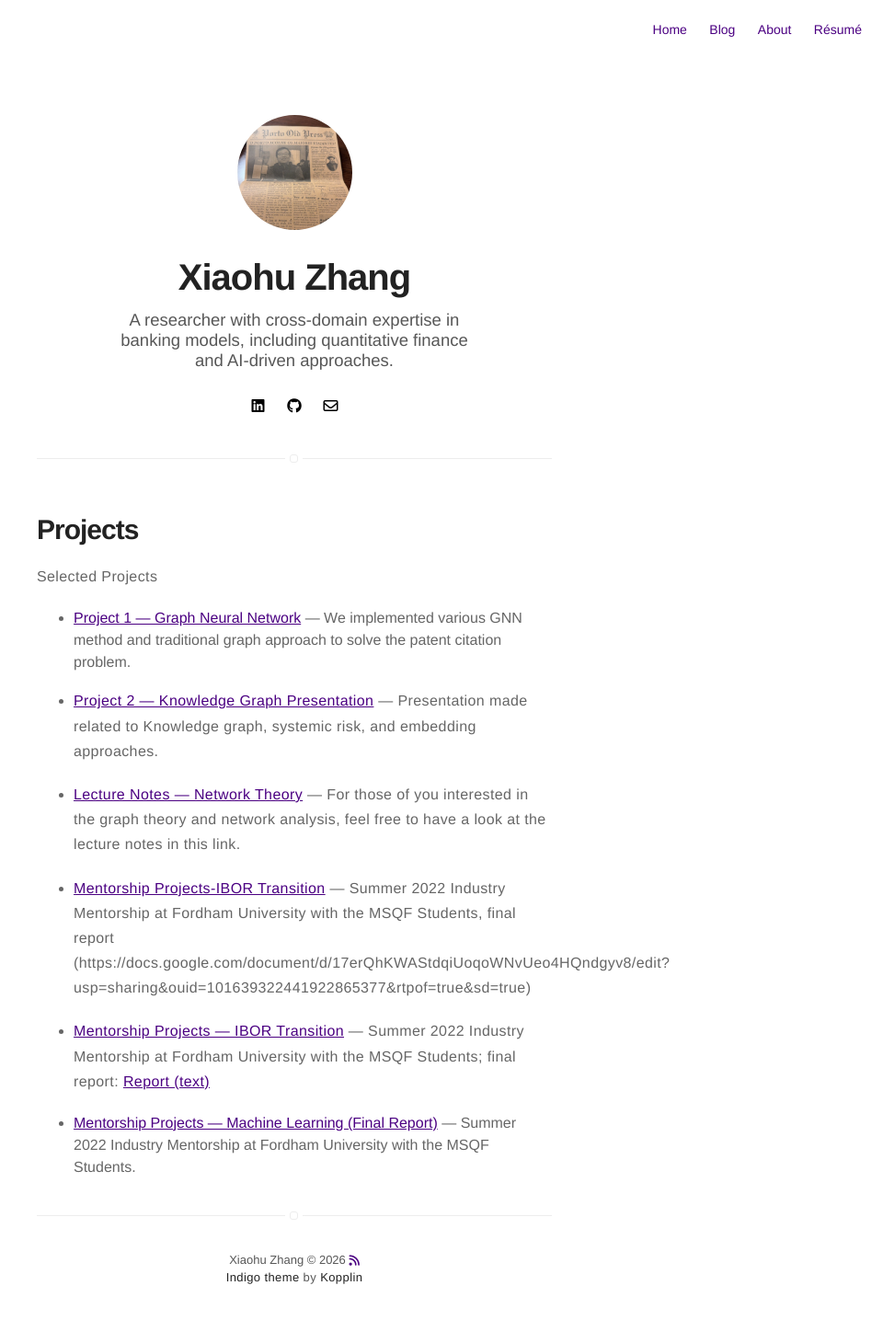
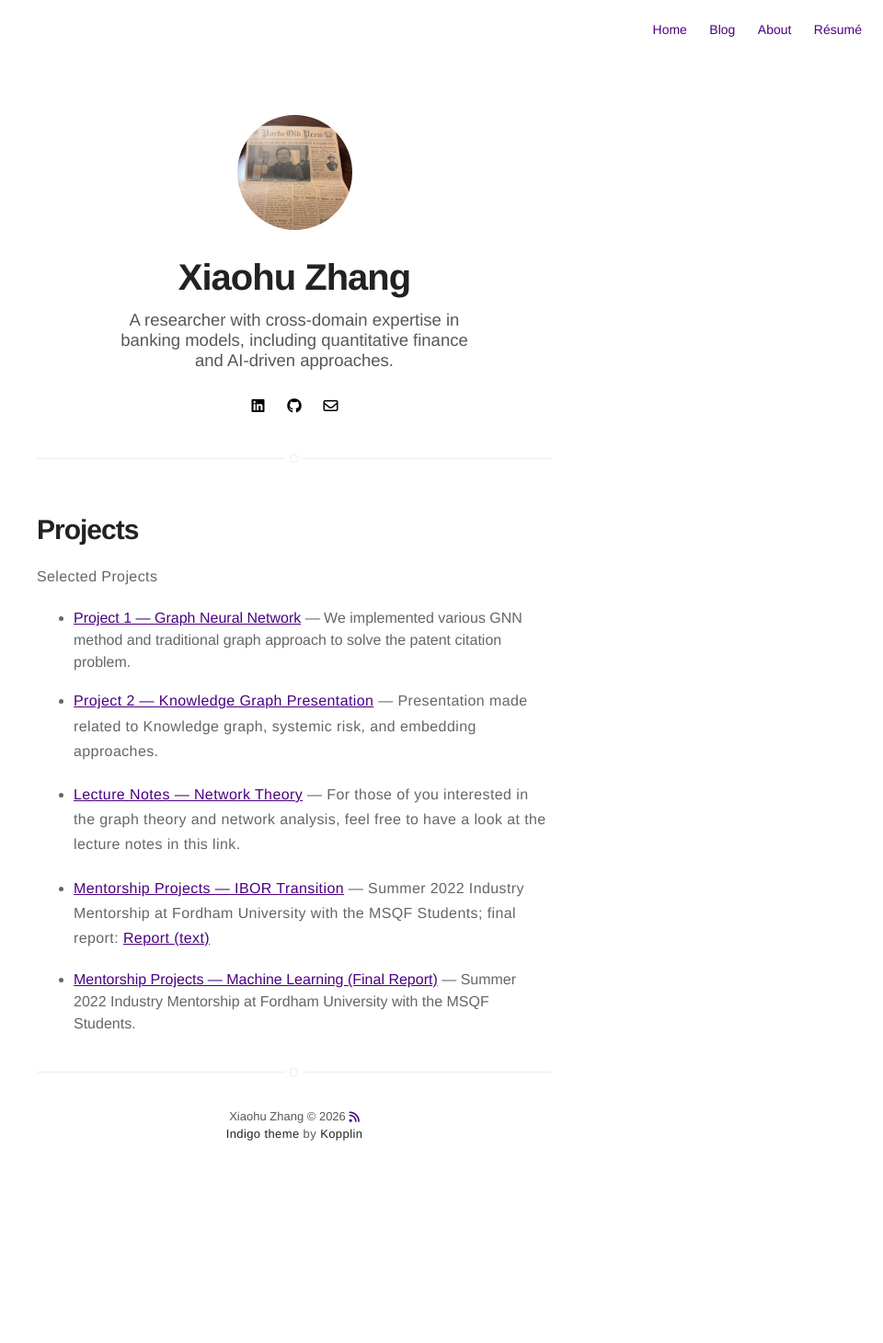
Before and after one commit to xiaohuzhang19/xiaohuzhang19.github.io, a Jekyll site: the page built from projects.html, in a window 1280 px wide. Shown: the whole page at 92% size, without its empty margins (320-1280 px from the left). Built offline with Jekyll 4.4.1, drawn with Linux system fonts in a browser that asks for light colours; nearby versions of some CDN libraries; after the commit the page ends 1304 px from its top, so only the background shows below that.

Commit message:
update projhect

```diff
--- a/_includes/projects.md
+++ b/_includes/projects.md
@@ -7,8 +7,6 @@ Selected Projects
 
 - [Lecture Notes — Network Theory](https://github.com/xiaohuzhang19/Network-Science-GA/tree/main/network%20science%20lecture%20notes) — For those of you interested in the graph theory and network analysis, feel free to have a look at the lecture notes in this link.
 
-- [Mentorship Projects-IBOR Transition](https://drive.google.com/file/d/13sY2ja_bu5LvLxqxeJ9w55ivAjvat2Ou/view?usp=sharing) — Summer 2022 Industry Mentorship at Fordham University with the MSQF Students, final report (https://docs.google.com/document/d/17erQhKWAStdqiUoqoWNvUeo4HQndgyv8/edit?usp=sharing&ouid=101639322441922865377&rtpof=true&sd=true)
-
 - <a href="https://drive.google.com/file/d/13sY2ja_bu5LvLxqxeJ9w55ivAjvat2Ou/view?usp=sharing" target="_blank" rel="noopener">Mentorship Projects — IBOR Transition</a> — Summer 2022 Industry Mentorship at Fordham University with the MSQF Students; final report: <a href="https://docs.google.com/document/d/17erQhKWAStdqiUoqoWNvUeo4HQndgyv8/edit?usp=sharing&ouid=101639322441922865377&rtpof=true&sd=true" target="_blank" rel="noopener">Report (text)</a>
 
 - <a href="https://drive.google.com/file/d/1hl7S527V6-toOu8EjWU0q_tj9jkwpXcS/view?usp=drive_link" target="_blank" rel="noopener">Mentorship Projects — Machine Learning (Final Report)</a> — Summer 2022 Industry Mentorship at Fordham University with the MSQF Students.
```
